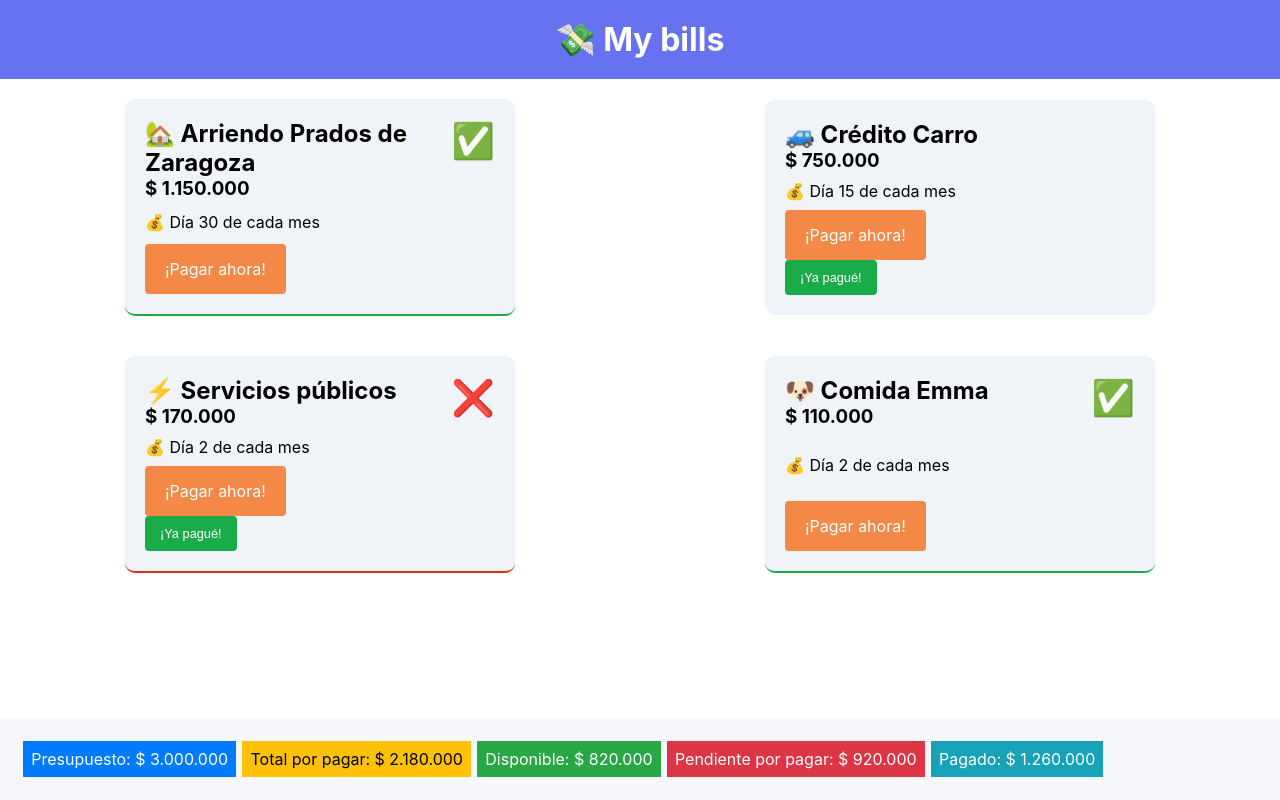
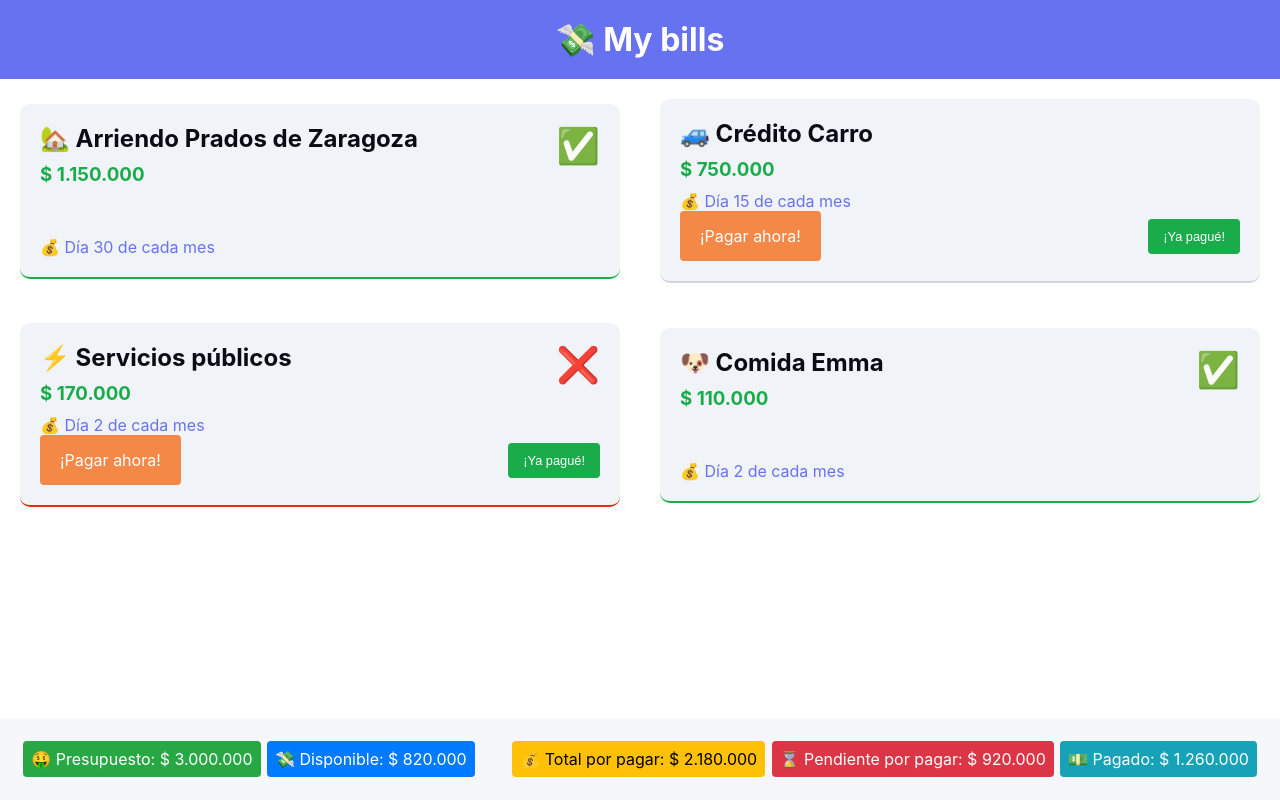
Before and after one commit to jujogi/my-bills, a React (Create React App) app: page / in a window 1280 px wide. Built offline with nearby package versions, Linux system fonts and the light colour scheme.

Commit message:
fixing analyzer bugs

```diff
--- a/src/App.js
+++ b/src/App.js
@@ -13,6 +13,7 @@ const App = () => {
   const [billList, setBillList] = useState(fakeBills);
 
   const updateBillStatus = (id) => {
+
     const bill = billList.find(bill => bill.id === id);
     bill.status = "paid";
 
--- a/src/bills/Bill.js
+++ b/src/bills/Bill.js
@@ -1,10 +1,5 @@
 import { currencyFormat } from "../utils/utils";
 import "./Bill.scss";
-
-
-const updateStatusToPaid = (bill) => {
-    console.log(bill);
-  };
 
 const Bill = (props) => {
     const { id, name, price, deadline, url, status, handleStatusChange } = props;
@@ -20,16 +15,17 @@ const Bill = (props) => {
                 <h3 className="bill__price">{currencyFormat(price)}</h3>
             </header>
             <p className="bill__deadline">💰 {`Día ${deadline} de cada mes`}</p>
-            <div className="bill__info">
-                <a className="bill__link" href={url} target="_blank" rel="noreferrer">¡Pagar ahora!</a>
-                {
+            {
                 status !== 'paid' ?
-                <button
-                    className="bill__link bill__link--green"
-                    onClick={() => onChangeStatus(id)}
-                >¡Ya pagué!</button> : ""
-                }
-            </div>
+                <div className="bill__info">
+                        <a className="bill__link" href={url} target="_blank" rel="noreferrer">¡Pagar ahora!</a>
+                        <button
+                            className="bill__link bill__link--green"
+                            onClick={() => onChangeStatus(id)}
+                        >¡Ya pagué!</button>
+                </div>
+                : ""
+            }
         </div>
     )
 };
--- a/src/bills/Bill.scss
+++ b/src/bills/Bill.scss
@@ -1,19 +1,42 @@
 .bill {
     position: relative;
-    width: 350px;
+    width: calc(50% - 40px);
     min-height: 175px;
     margin: 20px;
     padding: 20px;
     border-radius: 10px;
-//    border-bottom: solid 2px rgb(185 192 203 / 80%);
+    border-bottom: solid 2px rgba(185, 192, 203, .6);
     background-color: #f0f3f8;
+    box-sizing: border-box;
 
     display: flex;
     flex-direction: column;
     justify-content: space-between;
+
+    &--paid {
+        border-bottom: solid 2px #1aab4b;
+
+        &::before {
+            position: absolute;
+            font-size: 35px;
+            right: 20px;
+            top: 20px;
+            content: "✅";
+        }
     }
 
-.biil{
+    &--expired {
+        border-bottom: solid 2px #d8340f;
+    }
+
+    &--expired::before {
+        position: absolute;
+        font-size: 35px;
+        right: 20px;
+        top: 20px;
+        content: "❌";
+    }
+
     &__name {
         width: 80%;
         color: #0b0b14;
@@ -33,9 +56,8 @@
         color: #1aab4b;
         margin: 10px 0;
     }
-}
 
-.bill__link {
+    &__link {
         display: block;
         padding: 15px 20px;
         width: fit-content;
@@ -44,35 +66,12 @@
         background-color: #f38847;
         color: #FFF;
         border: none;
-}
+        cursor: pointer;
 
-.bill__link--green {
+        &--green {
             background-color: #1aab4b;
             font-size: .8em;
             padding: 10px 15px;
         }
-
-.bill--paid {
-    border-bottom: solid 2px #1aab4b;
     }
-
-.bill--paid::before {
-    position: absolute;
-    font-size: 35px;
-    right: 20px;
-    top: 20px;
-    content: "✅";
 }
-
-.bill--expired {
-    border-bottom: solid 2px #d8340f;
-}
-
-
-.bill--expired::before {
-    position: absolute;
-    font-size: 35px;
-    right: 20px;
-    top: 20px;
-    content: "❌";
-}
--- a/src/budget/BudgetAnalyzer.js
+++ b/src/budget/BudgetAnalyzer.js
@@ -4,7 +4,7 @@ import "./BudgetAnalyzer.scss";
 
 const MY_MONEY = 3000000;
 
-const sumBills = (bills) => {
+const sumBills = (bills = []) => {
     return bills.reduce(function (acc, obj) { return acc + obj.price; }, 0);
 }
 
@@ -20,20 +20,24 @@ const filterBillsByStatus = (bills) => {
 
 
 const BudgetAnalyzer = (props) => {
-
     const { bills } = props;
-    const { totalToPay, filteredBills } =filterBillsByStatus(bills);
+    const { totalToPay, filteredBills } = filterBillsByStatus(bills);
     const availableMoney = MY_MONEY - totalToPay;
-    console.log(filteredBills);
     const pendingToPay = sumBills(filteredBills.pending) + sumBills(filteredBills.expired)
 
     return (
         <section className="budget">
-            <span className="pill pill__primary">Presupuesto: {currencyFormat(MY_MONEY)}</span>
-            <span className="pill pill__warning">Total por pagar: {currencyFormat(totalToPay)}</span>
-            <span className="pill pill__available">Disponible: {currencyFormat(availableMoney)}</span>
-            <span className="pill pill__pending">Pendiente por pagar: {currencyFormat(pendingToPay)}</span>
-            <span className="pill pill__info">Pagado: {currencyFormat(sumBills(filteredBills.paid))}</span>
+            <div>
+                <span className="pill pill__primary">🤑 Presupuesto: {currencyFormat(MY_MONEY)}</span>
+                <span className="pill pill__available">💸 Disponible: {currencyFormat(availableMoney)}</span>
+            </div>
+
+            <div>
+                <span className="pill pill__warning">💰 Total por pagar: {currencyFormat(totalToPay)}</span>
+                <span className="pill pill__pending">⌛️ Pendiente por pagar: {currencyFormat(pendingToPay)}</span>
+                <span className="pill pill__info">💵 Pagado: {currencyFormat(sumBills(filteredBills.paid))}</span>
+            </div>
+
 
 
         </section>
--- a/src/budget/BudgetAnalyzer.scss
+++ b/src/budget/BudgetAnalyzer.scss
@@ -4,6 +4,11 @@
     width: 100%;
     padding: 20px;
     background-color: #f5f7fa;
+
+    display: flex;
+    align-items: center;
+    justify-content: space-between;
+    box-sizing: border-box;
 }
 
 .pill{
@@ -11,11 +16,13 @@
     padding: 0.5rem;
     display: inline-block;
     margin: 0.2rem;
+    border-radius: 4px;
+
     &__primary{
-        background-color: #007bff;
+        background-color: #28a745;
     }
     &__available{
-        background-color: #28a745;
+        background-color: #007bff;
     }
     &__pending{
         background-color: #dc3545;
```
Lines whose indentation alone changed are shown as unchanged.
